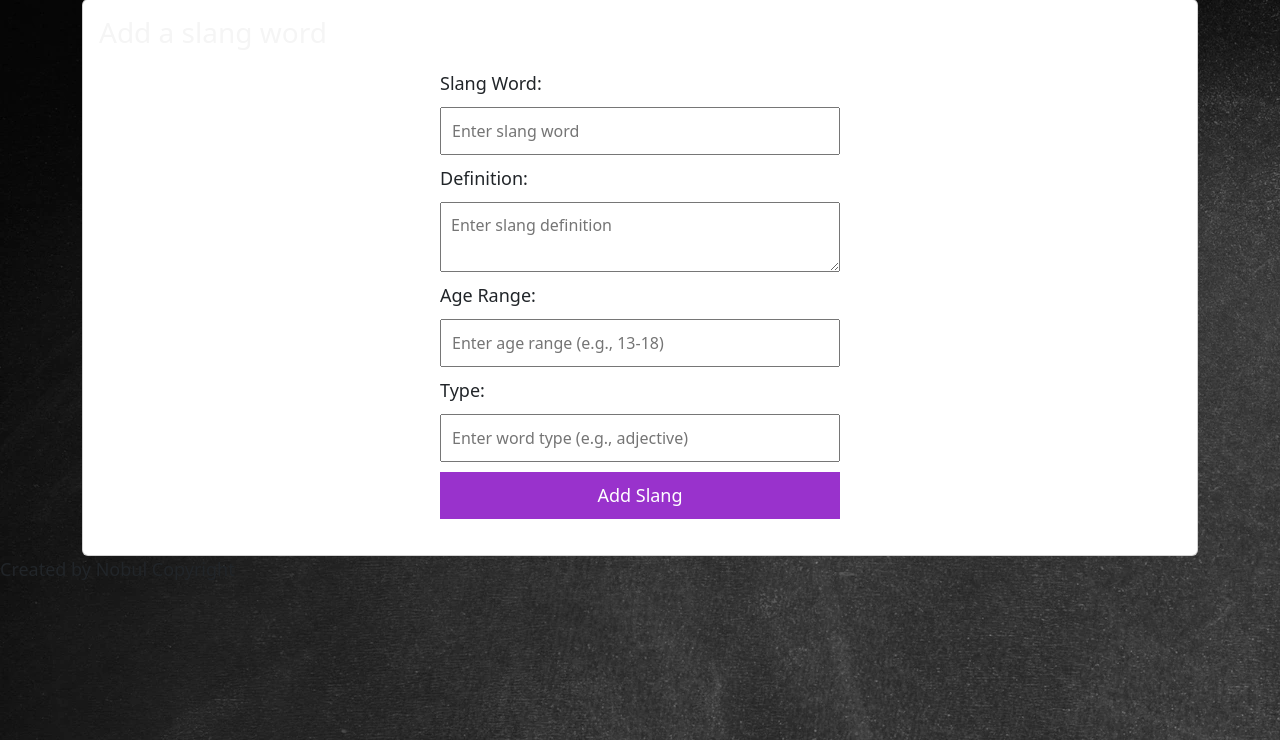
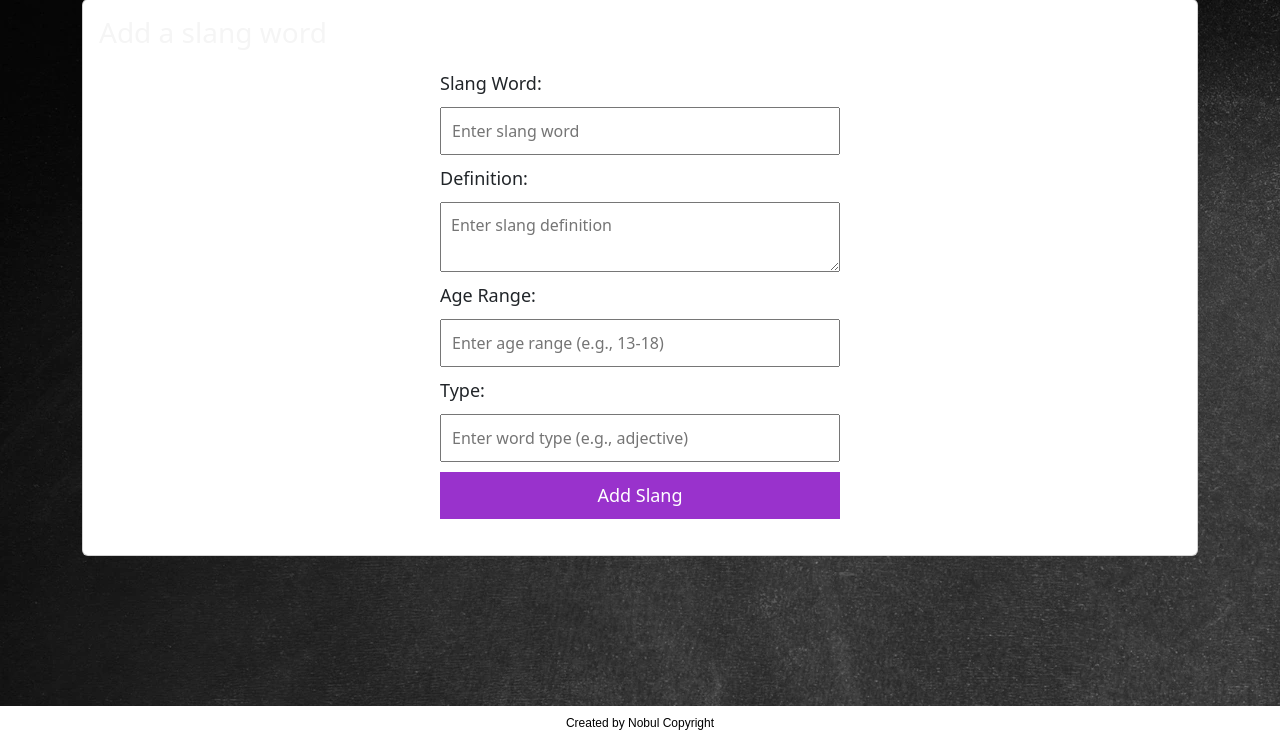
Before and after one commit to GemmaButcher-dev/itscool-ms3, a Flask app: page /add_slang in a window 1280 px wide. Shown: the part 60-800 px from the top of the page. Run offline with Flask 3, Linux system fonts and the light colour scheme; some libraries are stand-ins or nearby versions.

Commit message:
add styling for visibilty for development

```diff
--- a/static/css/style.css
+++ b/static/css/style.css
@@ -221,3 +221,19 @@ button {
     background-color: gray;
     color: white;
 }
+
+/* Footer */
+
+footer {
+    position: fixed;
+    left: 0;
+    bottom: 0;
+    width: 100%;
+    font-family: sans-serif, sans-serif;
+    font-size: 0.75rem;
+    text-align: center;
+    color: black;
+    padding: 0.5rem 1rem;
+    background-color: white;
+    z-index: 3;
+}
```
